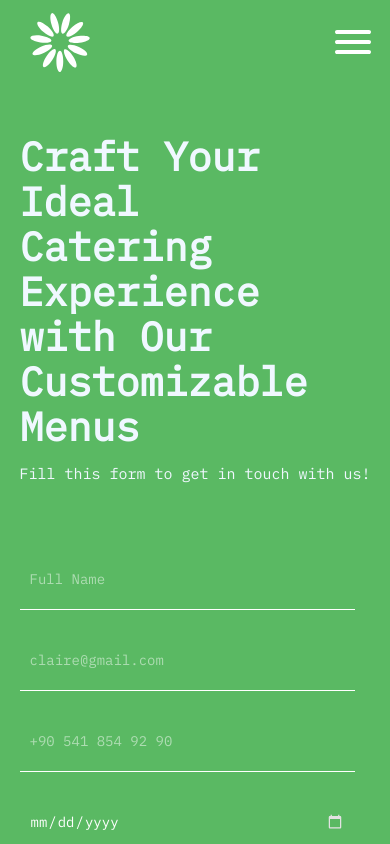
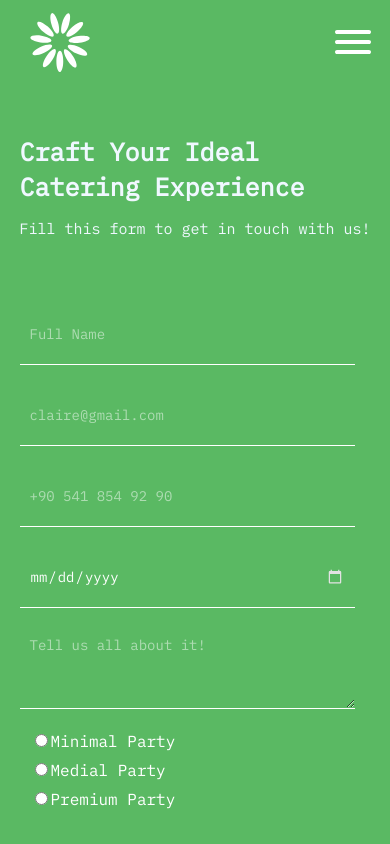
Before and after one commit to cey-t/catering-website, a React (Create React App) app: page /getStarted in a window 390 px wide. Shown: the top 844 px of the page. Built offline with nearby package versions, Linux system fonts and the light colour scheme.

Commit message:
Responsive Design of get started page

```diff
--- a/src/pages/GetStarted/GetStarted.js
+++ b/src/pages/GetStarted/GetStarted.js
@@ -64,7 +64,7 @@ const GetStarted = () => {
         <div className={styles.form}>
           <div>
             <h1 className={classNames(styles.headerText, styles.getStarted)}>
-              Craft Your Ideal Catering Experience with Our Customizable Menus
+              Craft Your Ideal Catering Experience
             </h1>
             <p className={classNames(styles.contentText, styles.getStarted)}>
               Fill this form to get in touch with us!
--- a/src/pages/GetStarted/GetStarted.module.scss
+++ b/src/pages/GetStarted/GetStarted.module.scss
@@ -55,7 +55,6 @@
     color: #f0f8ff;
     font-family: "IBM Plex Mono", monospace;
     margin: 0;
-    width: 75%;
   }
 
   .contentText {
@@ -91,10 +90,6 @@
 }
 @media screen and (max-width: 1010px) {
   .getStartedRoot {
-    .getStartedContainer {
-      flex-direction: column;
-      gap: 50px;
-    }
     .form {
       width: 100%;
     }
@@ -123,3 +118,11 @@
     }
   }
 }
+@media screen and (max-width: 510px) {
+  .getStartedRoot {
+    .headerText {
+      font-size: 25px;
+      line-height: 35px;
+    }
+  }
+}
```
